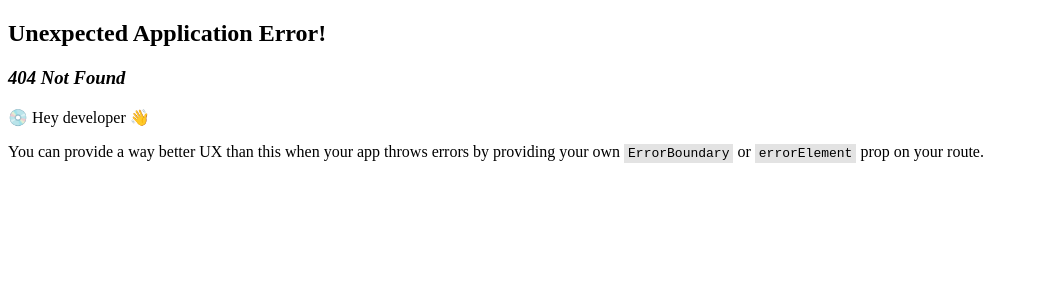
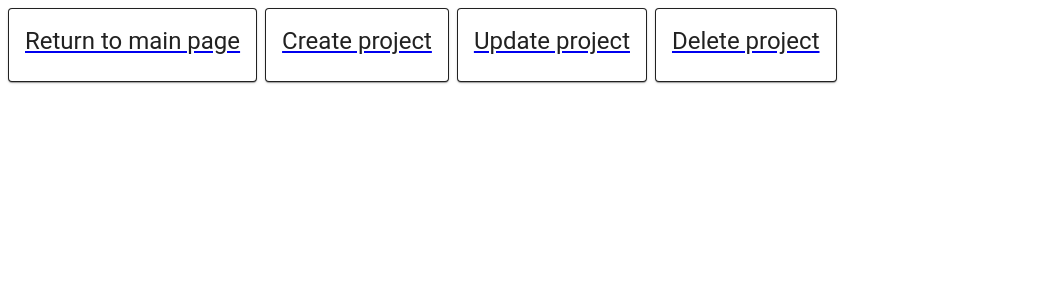
Before and after one commit to oscark22/users-portfolios-app, a React (Vite) app in the folder frontend/: page /panel in a window 1280 px wide. Before the commit this address had no page. Shown: the top 300 px of the page, without its empty margins (0-1039 px from the left). Built offline with nearby package versions, Linux system fonts and the light colour scheme.

Commit message:
login successful

```diff
--- a/frontend/src/api/base.ts
+++ b/frontend/src/api/base.ts
@@ -2,5 +2,5 @@ import axios from "axios";
 
 // Set config defaults when creating the instance
 export const base = axios.create({
-  baseURL: "http://localhost:8080",
+  baseURL: "http://localhost:9000",
 });
--- a/frontend/src/pages/AddProject.tsx
+++ b/frontend/src/pages/AddProject.tsx
@@ -120,7 +120,7 @@ const CreateProject = () => {
           />
         </Box>
         <FormControl sx={{ width: "100%", mt: 1 }}>
-          <InputLabel id="manager-label">Admin</InputLabel>
+          <InputLabel id="manager-label">Manager</InputLabel>
           <Select
             labelId="manager-label"
             id="manager-required"
--- a/frontend/src/pages/Login.tsx
+++ b/frontend/src/pages/Login.tsx
@@ -14,16 +14,17 @@ const Login = () => {
   const handleSubmit = (e: FormEvent) => {
     e.preventDefault();
 
-    const data = {
-      email: email,
-      password: password,
-    };
+    const form_data = new FormData();
+
+    form_data.append("username", email);
+    form_data.append("password", password);
+
     base
-      .post("/login", data)
+      .post("/token", form_data)
       .then((response) => {
         if (response.status == 200) {
           MySwal.fire("Success", "Valid login", "success").then(() =>
-            location.replace("/admin")
+            location.replace("/panel")
           );
         } else {
           MySwal.fire("Failed operation", "Login not valid", "error").then(() =>
@@ -56,7 +57,7 @@ const Login = () => {
         >
           <TextField
             required
-            id="email-required"
+            id="username"
             label="Email"
             margin="dense"
             onChange={(e) => setEmail(e.target.value)}
@@ -64,7 +65,7 @@ const Login = () => {
           />
           <TextField
             required
-            id="password-required"
+            id="password"
             label="Password"
             margin="dense"
             onChange={(e) => setPassword(e.target.value)}
--- /dev/null
+++ b/frontend/src/pages/Panel.tsx
@@ -0,0 +1,62 @@
+import * as React from "react";
+import Box from "@mui/material/Box";
+import Card from "@mui/material/Card";
+import CardActions from "@mui/material/CardActions";
+import CardContent from "@mui/material/CardContent";
+import Button from "@mui/material/Button";
+import Typography from "@mui/material/Typography";
+import { Link } from "react-router-dom";
+
+const bull = (
+  <Box
+    component="span"
+    sx={{ display: "inline-block", mx: "2px", transform: "scale(0.8)" }}
+  >
+    •
+  </Box>
+);
+
+const Panel = () => {
+  return (
+    <Box sx={{ display: "flex", gap: 1 }}>
+      <Link to="/">
+        <Card sx={{ border: 1 }}>
+          <CardContent>
+            <Typography variant="h5" component="div">
+              Return to main page
+            </Typography>
+          </CardContent>
+        </Card>
+      </Link>
+      <Link to="/project/add">
+        <Card sx={{ border: 1 }}>
+          <CardContent>
+            <Typography variant="h5" component="div">
+              Create project
+            </Typography>
+          </CardContent>
+        </Card>
+      </Link>
+      <Link to="/project/update">
+        <Card sx={{ border: 1 }}>
+          <CardContent>
+            <Typography variant="h5" component="div">
+              Update project
+            </Typography>
+          </CardContent>
+        </Card>
+      </Link>
+      <Link to="/project/delete">
+        <Card sx={{ border: 1 }}>
+          <CardContent>
+            <Typography variant="h5" component="div">
+              Delete project
+            </Typography>
+          </CardContent>
+        </Card>
+      </Link>
+    </Box>
+  );
+};
+
+export default Panel;
--- a/frontend/src/pages/UpdateProject.tsx
+++ b/frontend/src/pages/UpdateProject.tsx
@@ -177,7 +177,7 @@ const UpdateProject = () => {
           />
         </Box>
         <FormControl sx={{ width: "100%", mt: 1 }}>
-          <InputLabel id="manager-label">Admin</InputLabel>
+          <InputLabel id="manager-label">Manager</InputLabel>
           <Select
             labelId="manager-label"
             id="manager-required"
--- a/frontend/src/router.tsx
+++ b/frontend/src/router.tsx
@@ -5,6 +5,7 @@ import Login from "./pages/Login";
 import CreateProject from "./pages/AddProject";
 import UpdateProject from "./pages/UpdateProject";
 import DeleteProject from "./pages/DeleteProject";
+import Panel from "./pages/Panel";
 
 export const appRouter = createBrowserRouter([
   {
@@ -31,4 +32,8 @@ export const appRouter = createBrowserRouter([
     path: "/project/delete",
     element: <DeleteProject />,
   },
+  {
+    path: "/panel",
+    element: <Panel />,
+  },
 ]);
```
Also changed, not shown: 1 other file (tests, documents, lock files or other folders).
